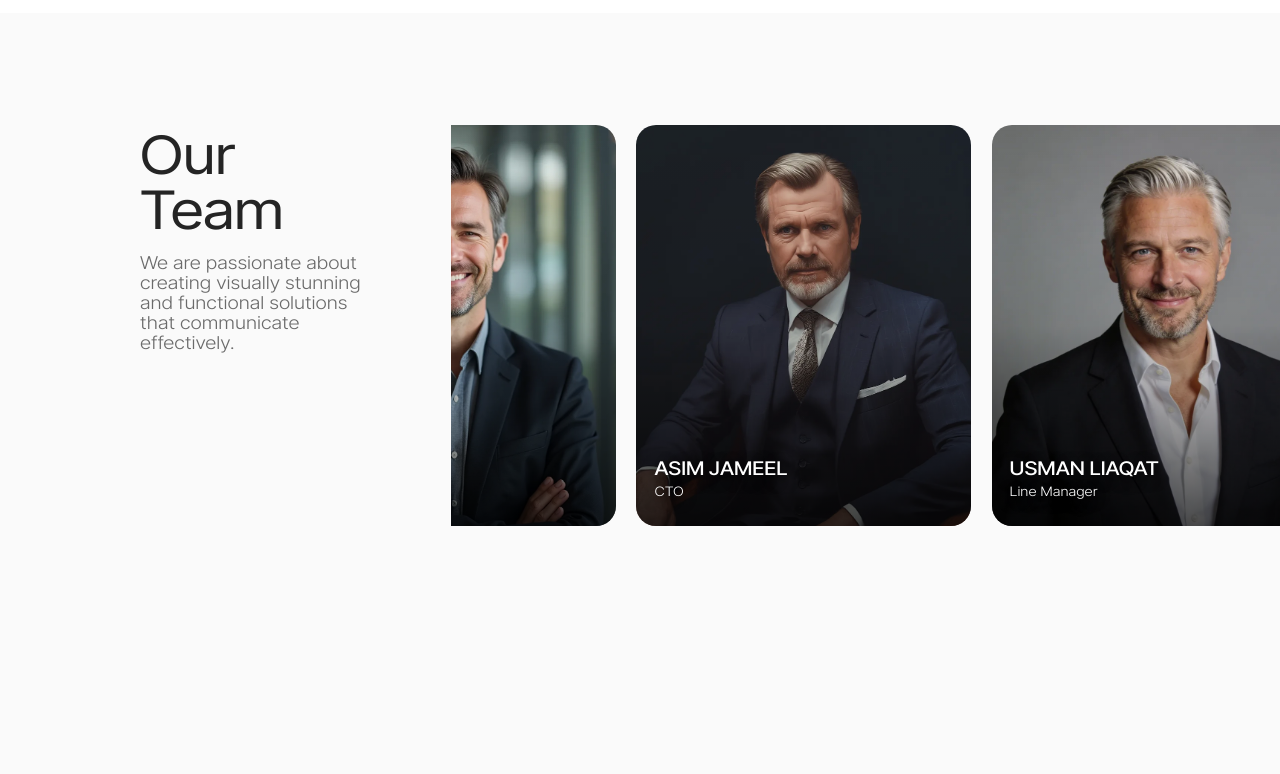
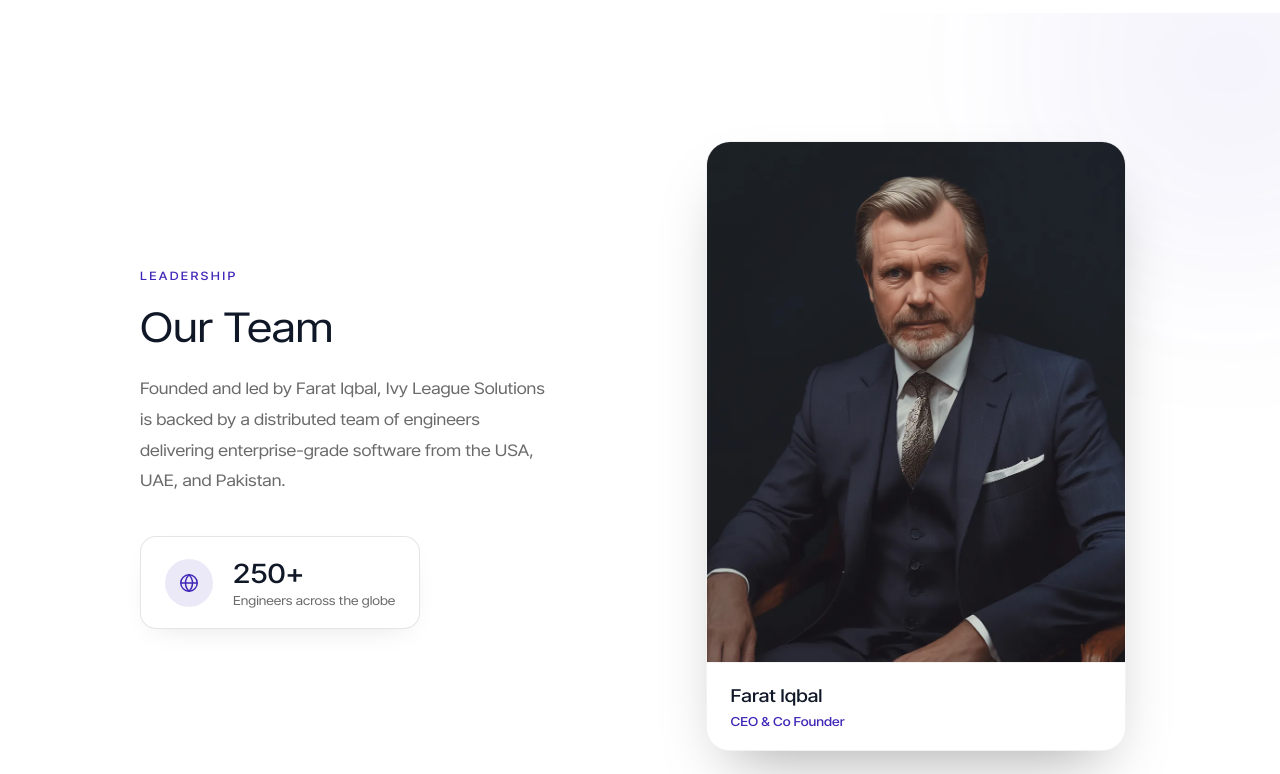
Before and after one commit to Pivot-Point-AI/ivyleaguesolutions-revma, a Next.js app: page /about in a window 1280 px wide. Shown: the part 3640-4414 px from the top of the page. Built offline with nearby package versions, Linux system fonts and the light colour scheme.

Commit message:
Refactor AboutClient and TeamSection components; remove unused team carousel logic and simplify props

```diff
--- a/components/about/AboutClient.jsx
+++ b/components/about/AboutClient.jsx
@@ -1,7 +1,6 @@
 "use client";
 
-import { useEffect, useRef, useState } from "react";
-import { teamMembers } from "./data";
+import { useEffect, useRef } from "react";
 import HeroSection from "./HeroSection";
 import StatsSection from "./StatsSection";
 import AwardsSection from "./AwardsSection";
@@ -11,7 +10,6 @@ import Link from "next/link";
 export default function AboutClient() {
   const statsRowRef = useRef(null);
   const awardsSectionRef = useRef(null);
-  const teamTrackRef = useRef(null);
 
   useEffect(() => {
     /* Stat counters */
@@ -61,26 +59,6 @@ export default function AboutClient() {
       if (awardsObserver) awardsObserver.disconnect();
     };
   }, []);
-
-  /* Team carousel — driven by React state so card content never desyncs from its DOM position */
-  const [teamIdx, setTeamIdx] = useState(0);
-  const [teamAnimated, setTeamAnimated] = useState(true);
-  const TEAM_STEP = 501 + 24;
-
-  useEffect(() => {
-    const interval = setInterval(() => {
-      setTeamAnimated(true);
-      setTeamIdx((i) => i + 1);
-    }, 3500);
-    return () => clearInterval(interval);
-  }, []);
-
-  const handleTeamTransitionEnd = () => {
-    if (teamIdx >= teamMembers.length) {
-      setTeamAnimated(false);
-      setTeamIdx((i) => i - teamMembers.length);
-    }
-  };
 
   return (
     <>
@@ -143,13 +121,7 @@ export default function AboutClient() {
       <AwardsSection awardsSectionRef={awardsSectionRef} />
 
       {/* SECTION 5 · OUR TEAM */}
-      <TeamSection
-        teamTrackRef={teamTrackRef}
-        teamIdx={teamIdx}
-        teamAnimated={teamAnimated}
-        TEAM_STEP={TEAM_STEP}
-        handleTeamTransitionEnd={handleTeamTransitionEnd}
-      />
+      <TeamSection />
 
       {/* SECTION 6 · JOIN OUR JOURNEY */}
       <section className="relative overflow-hidden bg-[#fafafa]">
--- a/components/about/TeamSection.jsx
+++ b/components/about/TeamSection.jsx
@@ -1,61 +1,66 @@
 import Image from "next/image";
 import { teamMembers } from "./data";
 
-export default function TeamSection({ teamTrackRef, teamIdx, teamAnimated, TEAM_STEP, handleTeamTransitionEnd }) {
+export default function TeamSection() {
+  const founder = teamMembers[0];
+
   return (
-    <section className="bg-[#fafafa] py-14 sm:py-20 lg:py-28">
-      <div className="px-6 sm:px-10 lg:pl-[140px] lg:pr-0 w-full">
-        <div className="mb-8 lg:mb-0 fade-up lg:hidden">
-          <h2 className="text-[39px] sm:text-[48px] text-[#242424] leading-none mb-4">Our<br />Team</h2>
-          <p className="text-[15px] sm:text-[18px] text-[#6A6A6A] leading-relaxed max-w-sm">
-            We are passionate about creating visually stunning and functional solutions that communicate effectively.
-          </p>
-        </div>
+    <section className="relative overflow-hidden bg-white py-16 sm:py-24 lg:py-32">
+      <div className="absolute w-[420px] h-[420px] rounded-full bg-[#4026B8]/5 blur-[90px] pointer-events-none -top-40 -right-40" />
 
-        <div className="hidden lg:flex items-start gap-[clamp(24px,6.52vw,125px)]">
-          <div className="w-[clamp(200px,17.79vw,341px)] flex-shrink-0 fade-up">
-            <h2 className="text-[clamp(32px,4.7vw,90px)] text-[#242424] leading-[0.92] mb-4">Our<br />Team</h2>
-            <p className="text-[clamp(15px,1.57vw,30px)] text-[#6A6A6A] leading-[1] tracking-[0%] font-light">
-              We are passionate about creating visually stunning and functional solutions that communicate effectively.
+      <div className="relative px-6 sm:px-10 lg:pl-[140px] lg:pr-[5%] w-full">
+        <div className="grid lg:grid-cols-12 gap-10 lg:gap-16 items-center">
+          {/* Copy column */}
+          <div className="lg:col-span-5 fade-up">
+            <span className="inline-block text-[13px] tracking-[0.18em] font-medium text-[#4026B8] uppercase mb-4">
+              Leadership
+            </span>
+            <h2 className="text-[36px] sm:text-[48px] lg:text-[clamp(34px,3.6vw,58px)] leading-[1.05] text-gray-900 mb-6">
+              Our Team
+            </h2>
+            <p className="text-[15px] sm:text-[17px] lg:text-[18px] leading-[1.7] text-[#6A6A6A] max-w-md mb-10">
+              Founded and led by Farat Iqbal, Ivy League Solutions is backed by a distributed team of engineers
+              delivering enterprise-grade software from the USA, UAE, and Pakistan.
             </p>
+
+            <div className="inline-flex items-center gap-5 rounded-2xl border border-black/10 bg-white shadow-[0_10px_30px_-15px_rgba(0,0,0,0.15)] px-6 py-5">
+              <div className="flex h-12 w-12 flex-shrink-0 items-center justify-center rounded-full bg-[#4026B8]/10">
+                <svg width="22" height="22" viewBox="0 0 24 24" fill="none" xmlns="http://www.w3.org/2000/svg">
+                  <circle cx="12" cy="12" r="9" stroke="#4026B8" strokeWidth="1.6" />
+                  <path d="M3 12h18M12 3c2.5 2.4 3.8 5.6 3.8 9s-1.3 6.6-3.8 9c-2.5-2.4-3.8-5.6-3.8-9S9.5 5.4 12 3Z" stroke="#4026B8" strokeWidth="1.6" />
+                </svg>
+              </div>
+              <div>
+                <p className="text-[26px] sm:text-[30px] leading-none font-medium text-gray-900 m-0">250+</p>
+                <p className="text-[13px] sm:text-[14px] text-[#6A6A6A] leading-tight m-0 mt-1">Engineers across the globe</p>
+              </div>
+            </div>
           </div>
 
-          <div className="flex-1 overflow-hidden h-[clamp(290px,31.35vw,601px)]">
-            <div
-              id="team-track-desktop"
-              ref={teamTrackRef}
-              className="flex h-full gap-[clamp(12px,1.62vw,31px)] will-change-transform"
-              style={{
-                transform: `translateX(-${teamIdx * TEAM_STEP}px)`,
-                transition: teamAnimated ? "transform 0.7s ease-in-out" : "none",
-              }}
-              onTransitionEnd={handleTeamTransitionEnd}
-            >
-              {[...teamMembers, ...teamMembers].map((member, i) => (
-                <div key={i} className="relative rounded-[20px] overflow-hidden group flex-shrink-0 w-[clamp(240px,26.13vw,501px)] h-[clamp(290px,31.35vw,601px)] isolate">
-                  <Image src={member.img} alt={member.name} fill sizes="(min-width: 1024px) 26vw, 100vw" className="absolute inset-0 w-full h-full object-cover object-top transition-transform duration-700 group-hover:scale-105" />
-                  <div className="absolute inset-0 bg-gradient-to-t from-black/70 via-black/10 to-transparent"></div>
-                  <div className="absolute bottom-0 left-0 right-0 px-[clamp(16px,1.41vw,27px)] pb-[clamp(20px,2.14vw,41px)]">
-                    <p className="text-white font-medium text-[clamp(18px,1.67vw,32px)] leading-[1.56] uppercase m-0" style={{ textShadow: "0px 4px 14px rgba(0,0,0,0.85)" }}>{member.name}</p>
-                    <p className="text-white font-light text-[clamp(13px,1.15vw,22px)] leading-[1] m-0" style={{ textShadow: "0px 4px 14px rgba(0,0,0,0.85)" }}>{member.role}</p>
-                  </div>
+          {/* Portrait column */}
+          <div className="lg:col-span-7 fade-up">
+            <div className="mx-auto max-w-[420px] lg:max-w-none lg:ml-auto lg:w-[420px]">
+              <div className="rounded-[24px] overflow-hidden shadow-[0_30px_60px_-25px_rgba(0,0,0,0.35)] border border-black/5">
+                <div className="relative h-[440px] sm:h-[500px] lg:h-[520px]">
+                  <Image
+                    src={founder.img}
+                    alt={founder.name}
+                    fill
+                    sizes="(min-width: 1024px) 420px, 90vw"
+                    className="absolute inset-0 w-full h-full object-cover object-top"
+                  />
                 </div>
-              ))}
+                <div className="bg-white px-6 py-5 border-t border-black/5">
+                  <p className="text-gray-900 font-medium text-[18px] sm:text-[20px] leading-tight m-0">
+                    {founder.name}
+                  </p>
+                  <p className="text-[#4026B8] font-medium text-[13px] sm:text-[14px] leading-tight m-0 mt-1">
+                    {founder.role}
+                  </p>
+                </div>
+              </div>
             </div>
           </div>
-        </div>
-
-        <div className="grid grid-cols-1 sm:grid-cols-2 gap-4 lg:hidden">
-          {teamMembers.map((member, i) => (
-            <div key={i} className="relative rounded-2xl overflow-hidden group h-[320px] sm:h-[380px] isolate">
-              <Image src={member.img} alt={member.name} fill sizes="50vw" className="absolute inset-0 w-full h-full object-cover object-top transition-transform duration-700 group-hover:scale-105" />
-              <div className="absolute inset-0 bg-gradient-to-t from-black/70 via-black/10 to-transparent"></div>
-              <div className="absolute bottom-0 left-0 right-0 px-4 pb-4">
-                <p className="text-white font-medium text-[18px] sm:text-[19px] leading-tight uppercase m-0">{member.name}</p>
-                <p className="text-white/65 font-light text-[14px] sm:text-[16px] leading-snug m-0">{member.role}</p>
-              </div>
-            </div>
-          ))}
         </div>
       </div>
     </section>
--- a/components/about/data.js
+++ b/components/about/data.js
@@ -7,7 +7,4 @@ export const stats = [
 
 export const teamMembers = [
   { name: "Farat Iqbal", role: "CEO & Co Founder", img: "/assets/servicePage/ceo.webp" },
-  { name: "Ijaz Aslam", role: "CEO & Co Founder", img: "/assets/servicePage/cto.webp" },
-  { name: "Asim Jameel", role: "CTO", img: "/assets/servicePage/ceo.webp" },
-  { name: "Usman Liaqat", role: "Line Manager", img: "/assets/aboutPage/award_Men.webp" },
 ];
--- a/components/home/data.js
+++ b/components/home/data.js
@@ -7,9 +7,9 @@ export const fintechSlides = [
 
 export const clients = [
   { logo: "bankislamiLogo.webp", alt: "BankIslami", logoW: 162, logoH: 35, desc: "Cutting-edge tech solutions that keep your business ahead of the curve." },
-  { logo: "jsLogo.webp", alt: "JS Bank", logoW: 140, logoH: 24, desc: "A leading commercial bank delivering innovative financial services across Pakistan." },
+  { logo: "jsLogo.webp", alt: "JS Bank", logoW: 140, logoH: 24, desc: "A leading commercial bank delivering innovative financial services." },
   { logo: "zindagiLogo.webp", alt: "Zindigi", logoW: 135, logoH: 28, desc: "JS Bank's digital banking super-app redefining fintech for a new generation." },
-  { logo: "bokLogo.webp", alt: "Bank of Khyber", logoW: 155, logoH: 32, desc: "The provincial bank of KPK, serving public and private sectors with trusted banking." },
+  { logo: "bokLogo.webp", alt: "Bank of Khyber", logoW: 155, logoH: 32, desc: "The provincial bank, serving public and private sectors with trusted banking." },
 ];
 
 
```
Also changed, not shown: public/assets/aboutPage/aboutHeader.webp, public/assets/servicePage/servicesHeader.webp.
